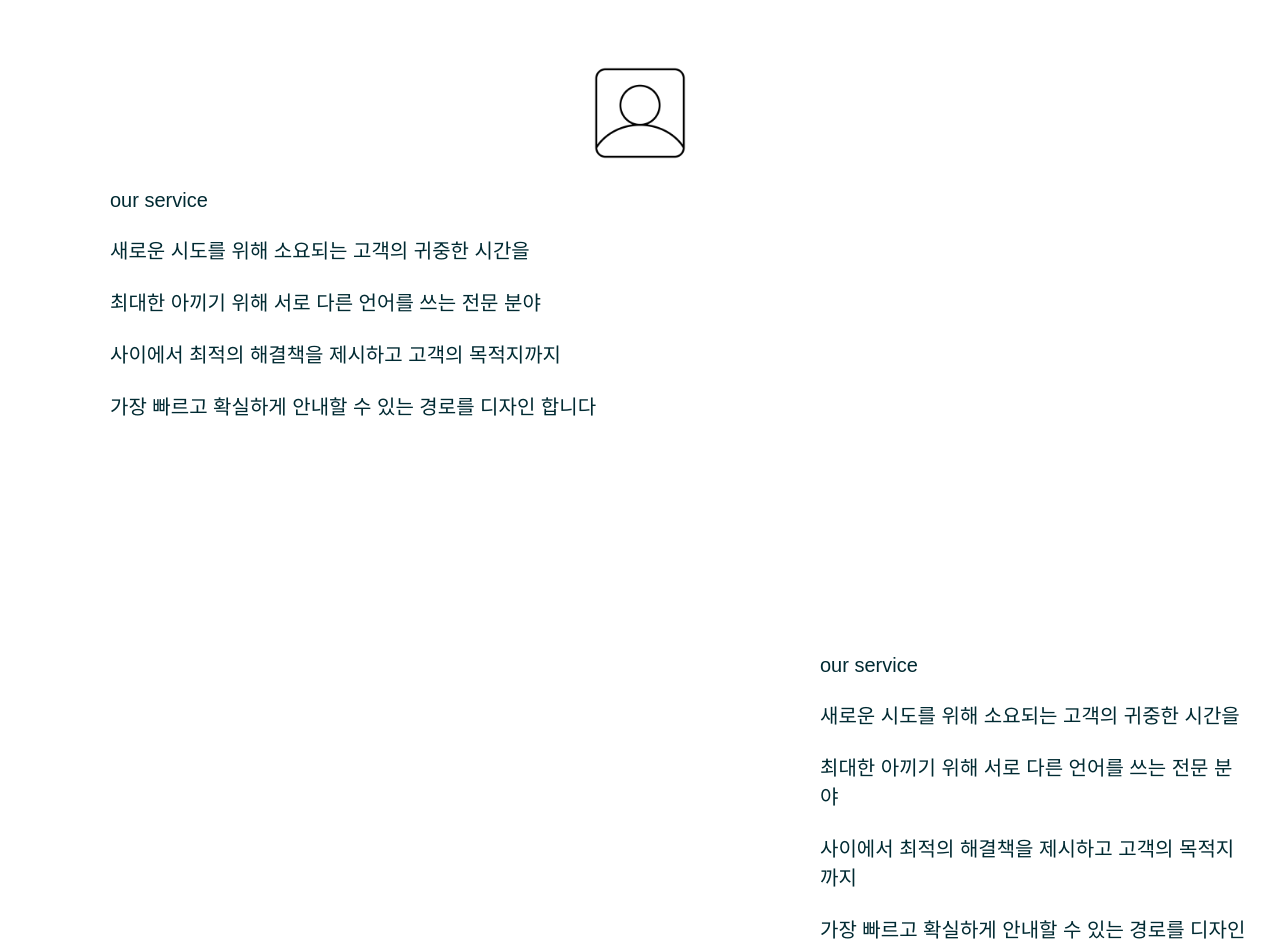
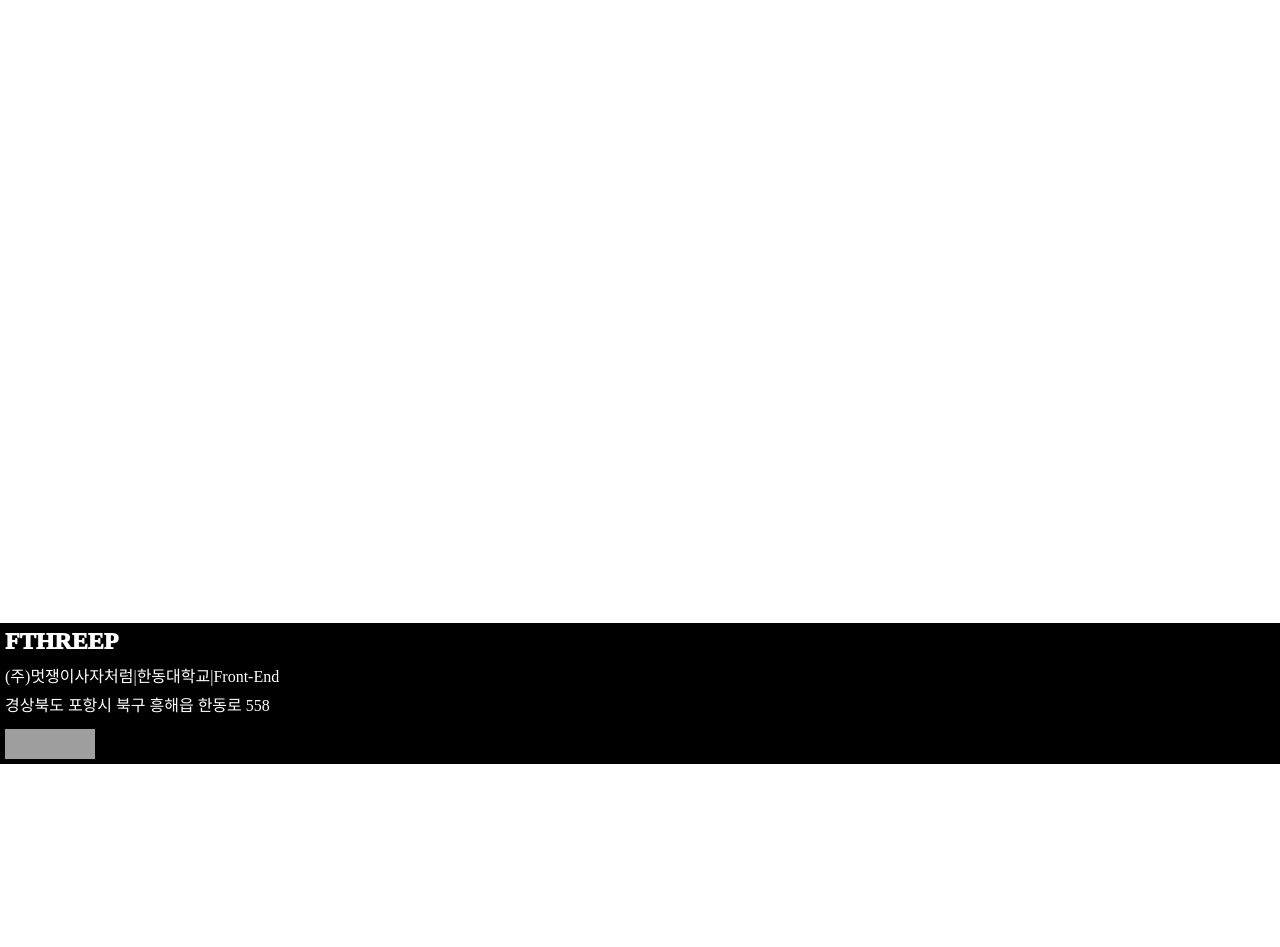
Before and after one commit to Hayoung04/f3p, a React (Create React App) app: page / in a window 1280 px wide. Shown: the part 960-1907 px from the top of the page. After the commit the page ends 1724 px from the top, so only its background shows below. Built offline with nearby package versions, Linux system fonts and the light colour scheme; grey boxes are pictures that could not be loaded; a web font is replaced by a local one.

Commit message:
메인수정

```diff
--- a/src/routes/mainpage/Mainpage.jsx
+++ b/src/routes/mainpage/Mainpage.jsx
@@ -66,17 +66,6 @@ const Mainpage = () => {
         </div>
       </div>
 
-      <nav className="circle-icons">
-        <a href="https://www.google.com" className="circle-icon">
-          <img
-            src={`${process.env.PUBLIC_URL}/image/image02.png`}
-            alt="아이콘 이미지"
-            width="100"
-            height="100"
-          />
-        </a>
-      </nav>
-
       <div
         style={{
           display: "flex",
@@ -106,43 +95,6 @@ const Mainpage = () => {
         </div>
       </div>
 
-      <nav className="grid1">
-        <br></br> <br></br>our service<br></br> <br></br>새로운 시도를 위해
-        소요되는 고객의 귀중한 시간을
-        <br></br>
-        <br></br>
-        최대한 아끼기 위해 서로 다른 언어를 쓰는 전문 분야<br></br> <br></br>
-        사이에서 최적의 해결책을 제시하고 고객의 목적지까지 <br></br> <br></br>
-        가장 빠르고 확실하게 안내할 수 있는 경로를 디자인 합니다
-      </nav>
-      <nav className="grid2">
-        <br></br> <br></br>
-        <br></br> <br></br>
-        <br></br> <br></br>
-        <br></br> <br></br>our service<br></br> <br></br>새로운 시도를 위해
-        소요되는 고객의 귀중한 시간을
-        <br></br>
-        <br></br>
-        최대한 아끼기 위해 서로 다른 언어를 쓰는 전문 분야<br></br> <br></br>
-        사이에서 최적의 해결책을 제시하고 고객의 목적지까지 <br></br> <br></br>
-        가장 빠르고 확실하게 안내할 수 있는 경로를 디자인 합니다
-      </nav>
-      <nav className="grid3">
-        <br></br> <br></br>
-        <br></br> <br></br>
-        <br></br> <br></br>
-        <br></br> <br></br>our service<br></br> <br></br>새로운 시도를 위해
-        소요되는 고객의 귀중한 시간을
-        <br></br>
-        <br></br>
-        최대한 아끼기 위해 서로 다른 언어를 쓰는 전문 분야<br></br> <br></br>
-        사이에서 최적의 해결책을 제시하고 고객의 목적지까지 <br></br> <br></br>
-        가장 빠르고 확실하게 안내할 수 있는 경로를 디자인 합니다 <br></br>
-        <br></br>
-        <br></br>
-        <br></br>
-        <br></br>
-      </nav>
       <div class="footer">
         <span id="title-footer">FTHREEP</span>
 
```
